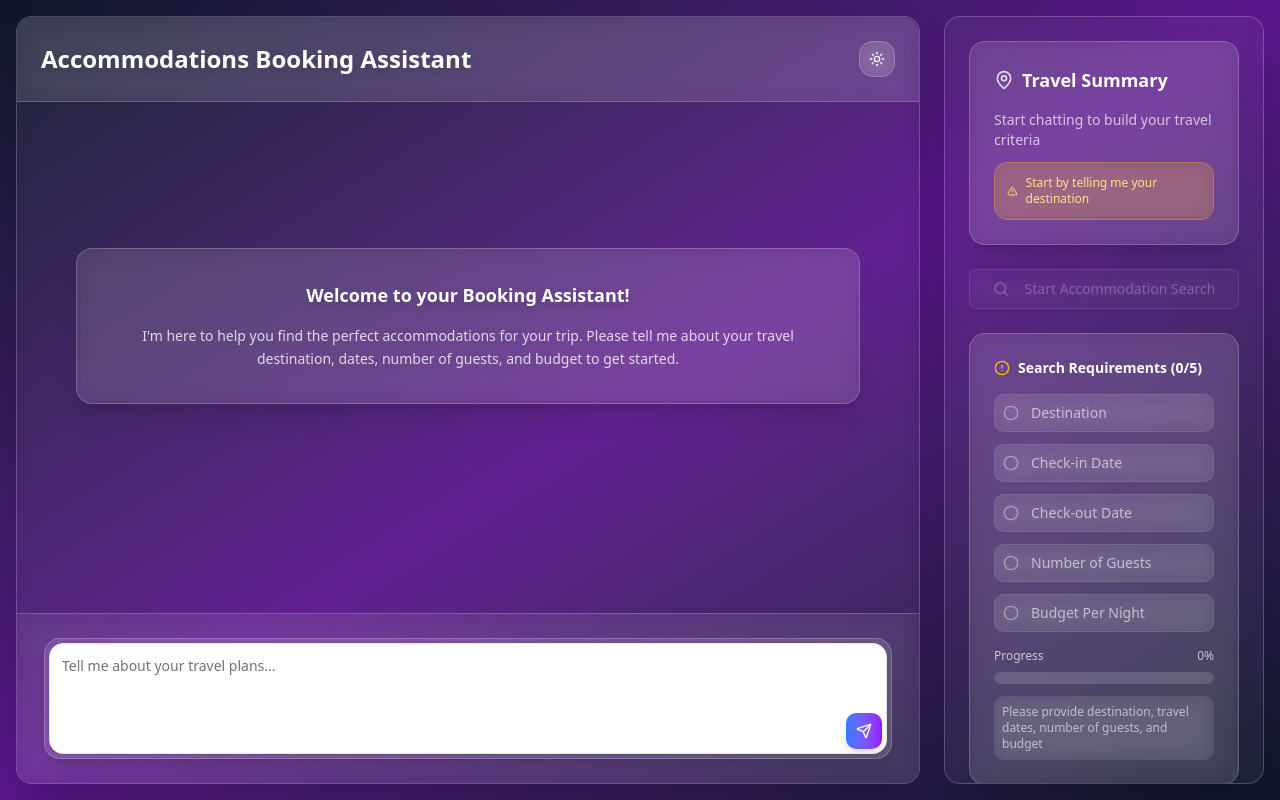
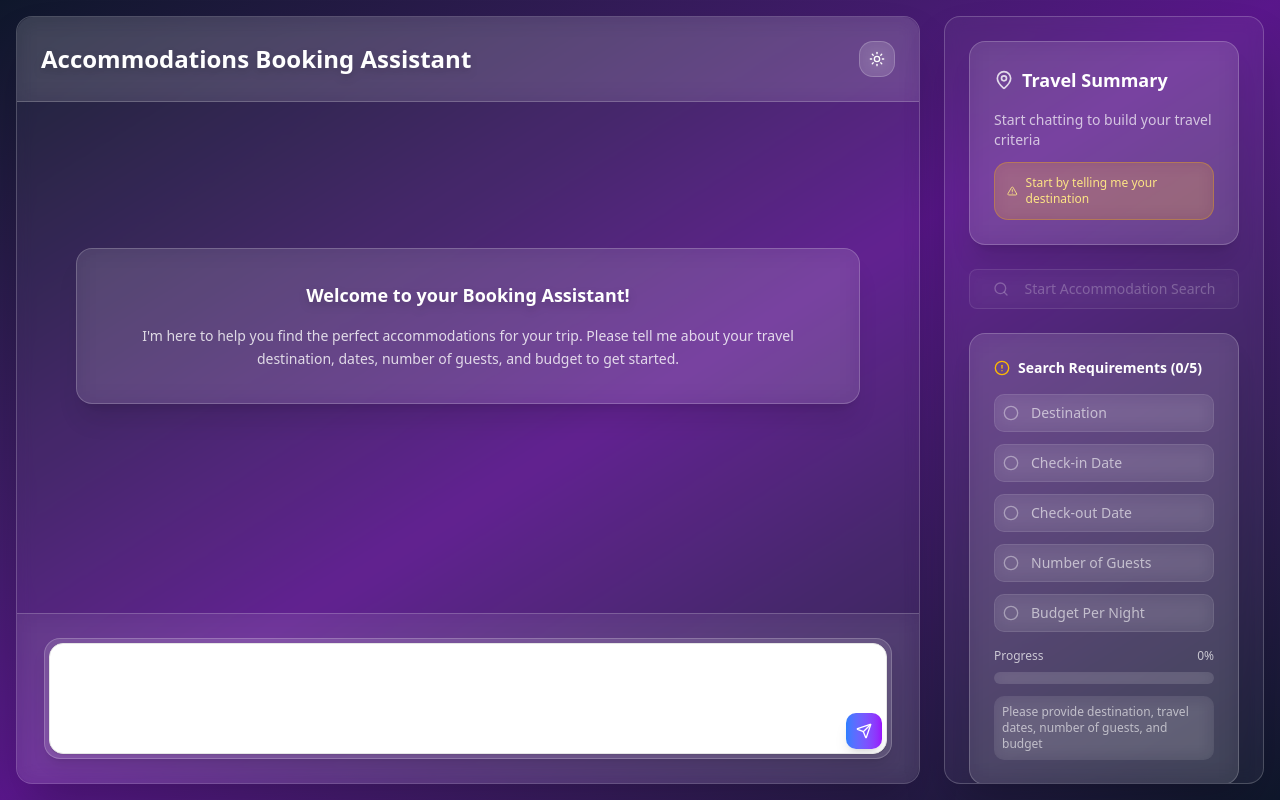
Before and after one commit to dr-regier/booking-agent-ts, a Next.js app: page / in a window 1280 px wide. Built offline with nearby package versions, Linux system fonts and the light colour scheme.

Commit message:
fix text visibility issue

```diff
--- a/app/globals.css
+++ b/app/globals.css
@@ -173,3 +173,38 @@
 .user-message {
   @apply leading-normal;
 }
+
+/* Custom override for the glassmorphism input - more specific selectors */
+.glassmorphism-input textarea,
+.glassmorphism-input form textarea,
+.glassmorphism-input div textarea,
+textarea[name="message"],
+textarea[data-glassmorphism="true"] {
+  background-color: rgba(255, 255, 255, 0.2) !important;
+  color: white !important;
+  caret-color: white !important;
+}
+
+.glassmorphism-input textarea:focus,
+.glassmorphism-input form textarea:focus,
+.glassmorphism-input div textarea:focus,
+textarea[name="message"]:focus,
+textarea[data-glassmorphism="true"]:focus {
+  background-color: rgba(255, 255, 255, 0.3) !important;
+  color: white !important;
+  caret-color: white !important;
+}
+
+.glassmorphism-input textarea::placeholder,
+.glassmorphism-input form textarea::placeholder,
+.glassmorphism-input div textarea::placeholder,
+textarea[name="message"]::placeholder,
+textarea[data-glassmorphism="true"]::placeholder {
+  color: rgba(255, 255, 255, 0.6) !important;
+}
+
+/* Force override any competing styles */
+[data-glassmorphism="true"] {
+  background-color: rgba(255, 255, 255, 0.2) !important;
+  color: white !important;
+}
--- a/app/page.tsx
+++ b/app/page.tsx
@@ -193,15 +193,17 @@ export default function Home() {
           {/* Input area pinned to bottom */}
           <div className="flex-shrink-0 backdrop-blur-md bg-white/5 border-t border-white/20 rounded-b-2xl">
             <div className="max-w-4xl mx-auto p-6">
-              <div className="backdrop-blur-sm bg-white/10 rounded-2xl shadow-lg border border-white/20 p-1 transition-all duration-200 hover:shadow-xl hover:bg-white/15">
+              <div className="backdrop-blur-sm bg-white/10 rounded-2xl shadow-lg border border-white/20 p-1 transition-all duration-200 hover:shadow-xl hover:bg-white/15 glassmorphism-input">
                 <PromptInput onSubmit={handleSubmit}>
                   <PromptInputBody>
                     <PromptInputTextarea
                       placeholder="Tell me about your travel plans..."
                       className="text-white placeholder-white/60 border-none focus:ring-0 resize-none transition-all duration-200"
+                      data-glassmorphism="true"
                       style={{
-                        backgroundColor: 'rgba(255, 255, 255, 0.1)',
-                        color: 'white'
+                        backgroundColor: 'rgba(255, 255, 255, 0.2)',
+                        color: 'white',
+                        caretColor: 'white'
                       }}
                     />
                     <PromptInputToolbar className="border-t border-white/10">
```
